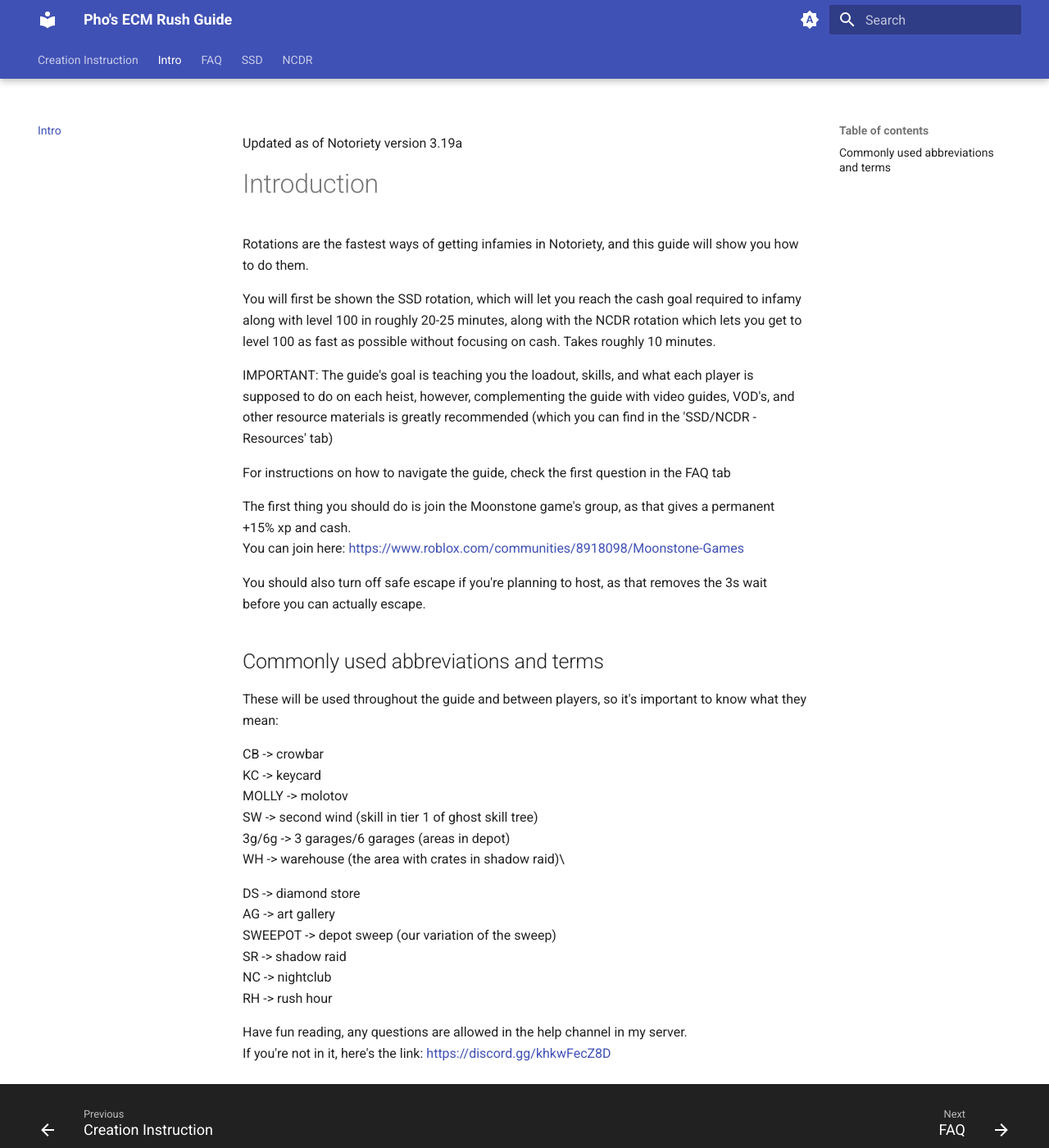
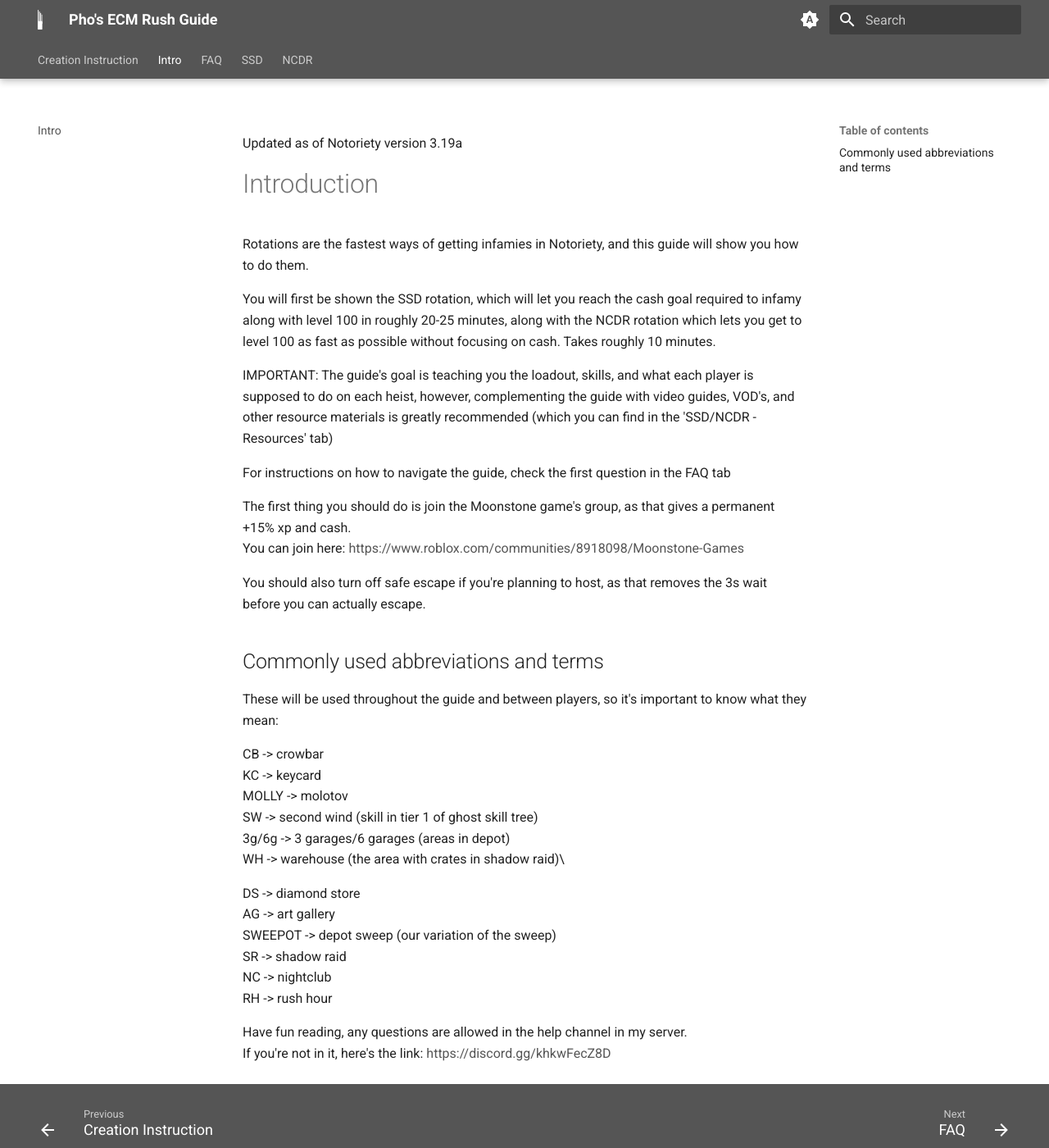
Before and after one commit to KendleMintJed/phos-ecm-guide, an MkDocs documentation site: the page built from docs/index.md, in a window 1280 px wide and 1400 px high. Shown: the whole window at 82% size. Built offline with MkDocs 1.6.1 and Material for MkDocs 9.7.7, drawn with Linux system fonts in a browser that asks for light colours.

Commit message:
Add ecm icons and basic color styling

```diff
--- /dev/null
+++ b/docs/stylesheets/extra.css
@@ -0,0 +1,10 @@
+[data-md-color-scheme="default"] {
+  --md-primary-fg-color: #555555;
+  --md-footer-bg-color:  #555555;
+}
+
+[data-md-color-scheme="slate"] {
+  --md-primary-fg-color: #555555;
+  --md-default-bg-color: #252525;
+  --md-footer-bg-color:  #1A1A1A;
+}
--- a/mkdocs.yml
+++ b/mkdocs.yml
@@ -1,6 +1,8 @@
 site_name: Pho's ECM Rush Guide
 theme:
   name: material
+  favicon: favicon.png
+  logo: ecm.svg
   features:
     - navigation.instant
     - navigation.instant.progress
@@ -34,6 +36,9 @@ markdown_extensions:
       nbsp: true
   - pymdownx.fancylists
   - pymdownx.saneheaders
+
+extra_css:
+  - stylesheets/extra.css
 
 extra:
   generator: false
```
Also changed, not shown: docs/ecm.svg (added), docs/favicon.png (added).
